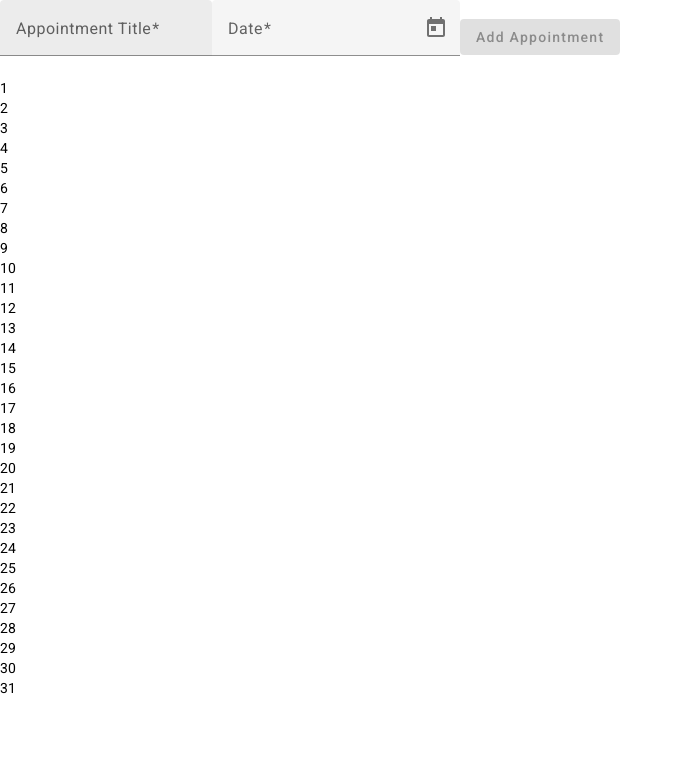
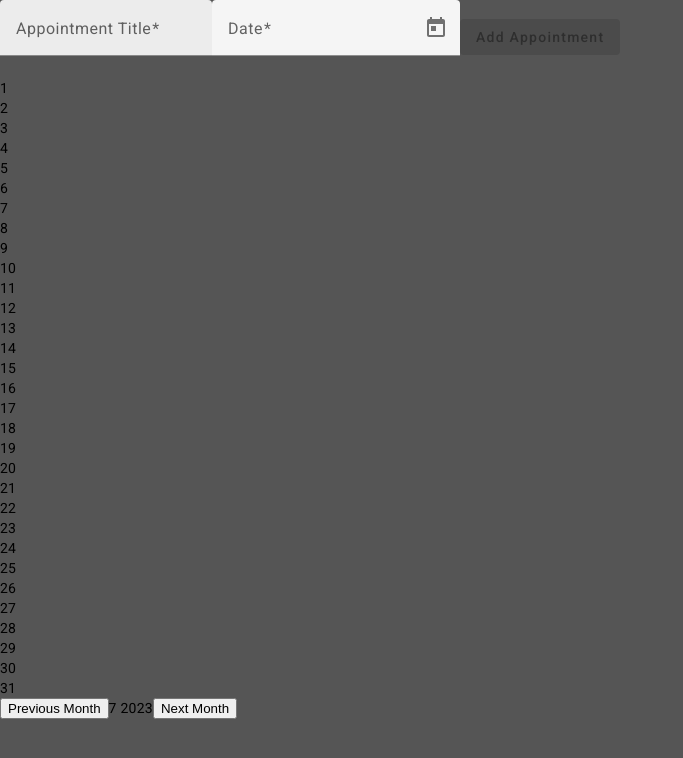
Before and after one commit to gavmen/angular-calendar-app, an Angular app: page /calendar in a window 1280 px wide. Shown: the top 758 px of the page, without its empty margins (0-683 px from the left). Built offline with nearby package versions, Linux system fonts and the light colour scheme.

Commit message:
some feats and fixes

```diff
--- a/src/app/calendar/appointment-form/appointment-form.component.ts
+++ b/src/app/calendar/appointment-form/appointment-form.component.ts
@@ -22,7 +22,7 @@ export class AppointmentFormComponent {
       const appointment: Appointment = {
         id: Date.now(),
         title: this.form.value.title,
-        date: new Date(this.form.value.date)
+        date: new Date(this.form.value.date.setHours(0, 0, 0, 0)) // Reset the time to midnight
       };
       this.calendarService.addAppointment(appointment);
       this.form.reset();
--- a/src/app/calendar/calendar-grid/calendar-grid.component.html
+++ b/src/app/calendar/calendar-grid/calendar-grid.component.html
@@ -8,4 +8,4 @@
         </button>
       </div>
     </div>
-  </div>
+</div>
--- a/src/app/calendar/calendar-grid/calendar-grid.component.ts
+++ b/src/app/calendar/calendar-grid/calendar-grid.component.ts
@@ -1,4 +1,5 @@
-import { Component, OnInit } from '@angular/core';
+import { Component, OnInit, OnDestroy } from '@angular/core';
+import { Subscription } from 'rxjs';
 import { CalendarService, Appointment } from '../calendar.service';
 import { CdkDragDrop, moveItemInArray } from '@angular/cdk/drag-drop';
 
@@ -7,24 +8,33 @@ import { CdkDragDrop, moveItemInArray } from '@angular/cdk/drag-drop';
   templateUrl: './calendar-grid.component.html',
   styleUrls: ['./calendar-grid.component.scss']
 })
-export class CalendarGridComponent implements OnInit {
+export class CalendarGridComponent implements OnInit, OnDestroy {
   daysInMonth: { date: Date, appointments: Appointment[] }[] = [];
   appointments: Appointment[] = [];
+  private subscription: Subscription = new Subscription();
 
   constructor(private calendarService: CalendarService) {}
 
   ngOnInit() {
-    const now = new Date();
-    const startOfMonth = new Date(now.getFullYear(), now.getMonth(), 1);
-    const endOfMonth = new Date(now.getFullYear(), now.getMonth() + 1, 0);
+    this.initializeDaysInMonth();
+    this.subscription = this.calendarService.appointmentsObservable.subscribe(appointments => {
+      this.appointments = appointments;
+      this.initializeDaysInMonth();
+    });
+  }
 
+  initializeDaysInMonth(month: number = new Date().getMonth(), year: number = new Date().getFullYear()) {
+    const startOfMonth = new Date(year, month, 1);
+    const endOfMonth = new Date(year, month + 1, 0);
+
+    this.daysInMonth = [];
     for (let day = startOfMonth; day <= endOfMonth; day.setDate(day.getDate() + 1)) {
       this.daysInMonth.push({
         date: new Date(day),
         appointments: this.getAppointmentsForDate(new Date(day))
       });
     }
- }
+  }
 
   getAppointmentsForDate(date: Date): Appointment[] {
     return this.appointments.filter(app => app.date.toDateString() === date.toDateString());
@@ -41,5 +51,9 @@ export class CalendarGridComponent implements OnInit {
     const currentDate = this.daysInMonth[event.currentIndex].date;
     this.appointments[prevIndex].date = currentDate;
     this.calendarService.updateAppointments(this.appointments);
- }
+  }
+
+  ngOnDestroy() {
+    this.subscription.unsubscribe();
+  }
 }
--- a/src/app/calendar/calendar.component.html
+++ b/src/app/calendar/calendar.component.html
@@ -1,2 +1,7 @@
 <app-appointment-form></app-appointment-form>
 <app-calendar-grid></app-calendar-grid>
+<div class="month-navigation">
+    <button (click)="prevMonth()">Previous Month</button>
+    <span>{{ currentMonth }} {{ currentYear }}</span>
+    <button (click)="nextMonth()">Next Month</button>
+  </div>
--- a/src/app/calendar/calendar.component.ts
+++ b/src/app/calendar/calendar.component.ts
@@ -1,10 +1,51 @@
-import { Component } from '@angular/core';
+import { Component, OnInit, ViewChild } from '@angular/core';
+import { CalendarGridComponent } from './calendar-grid/calendar-grid.component';
+
+
 
 @Component({
   selector: 'app-calendar',
   templateUrl: './calendar.component.html',
   styleUrls: ['./calendar.component.scss']
 })
-export class CalendarComponent {
+export class CalendarComponent implements OnInit {
+  currentMonth: number = new Date().getMonth();
+  currentYear: number = new Date().getFullYear();
+
+  @ViewChild(CalendarGridComponent, { static: false }) calendarGridComponent?: CalendarGridComponent;
+
+  constructor() {}
+
+  ngOnInit() {
+    const now = new Date();
+    this.currentMonth = now.getMonth();
+    this.currentYear = now.getFullYear();
+  }
+
+  prevMonth() {
+    if (this.currentMonth === 0) {
+      this.currentMonth = 11;
+      this.currentYear--;
+    } else {
+      this.currentMonth--;
+    }
+    this.updateCalendar();
+  }
+
+  nextMonth() {
+    if (this.currentMonth === 11) {
+      this.currentMonth = 0;
+      this.currentYear++;
+    } else {
+      this.currentMonth++;
+    }
+    this.updateCalendar();
+  }
+
+  updateCalendar() {
+    if (this.calendarGridComponent) {
+      this.calendarGridComponent.initializeDaysInMonth(this.currentMonth, this.currentYear);
+    }
+  }
 
 }
--- a/src/styles.scss
+++ b/src/styles.scss
@@ -1,4 +1,4 @@
 /* You can add global styles to this file, and also import other style files */
 
-html, body { height: 100%; }
+html, body { height: 100%; background-color: #555;}
 body { margin: 0; font-family: Roboto, "Helvetica Neue", sans-serif; }
```
